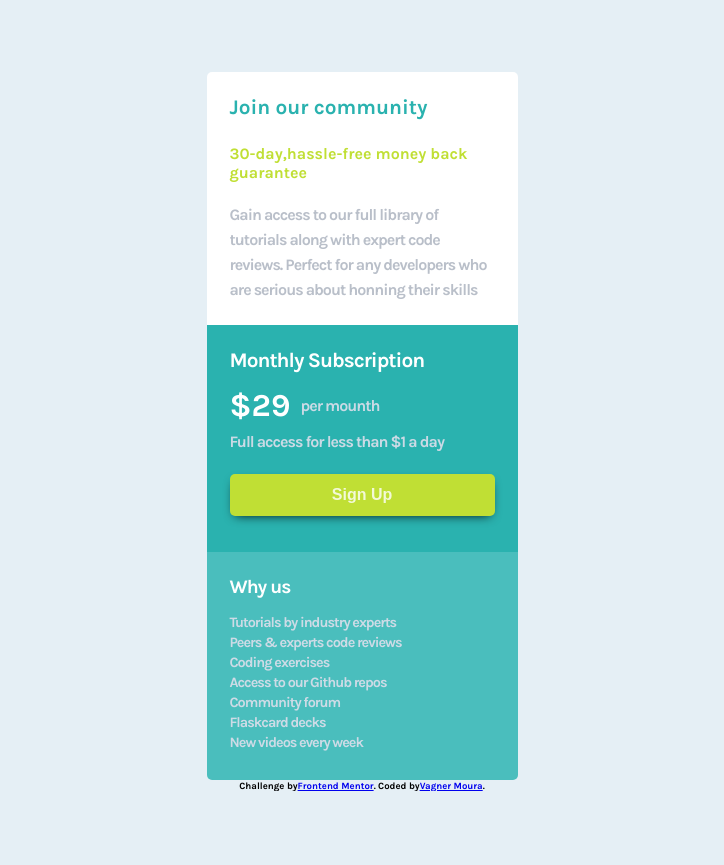
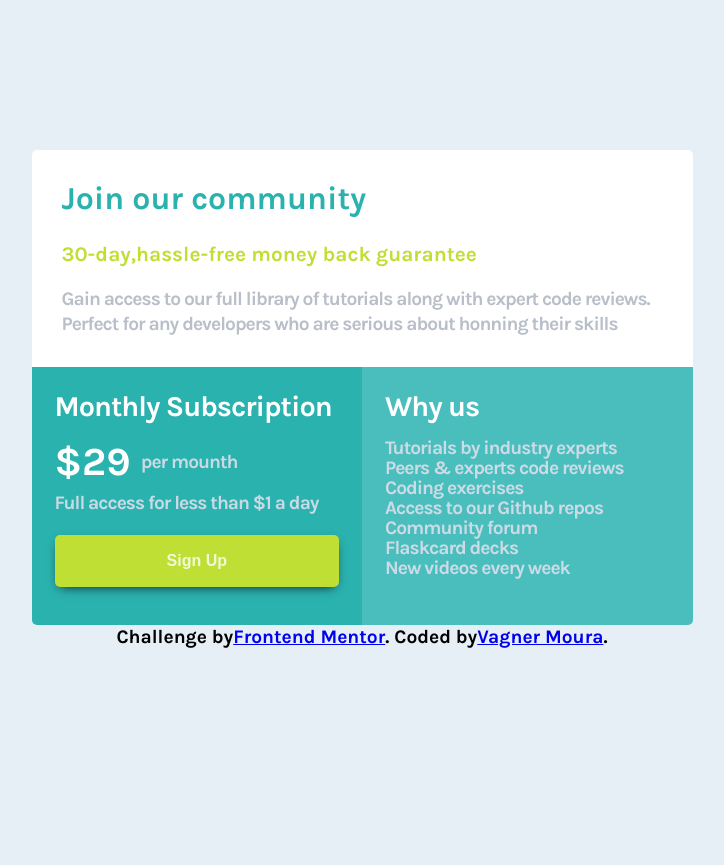
Before and after one commit to VagnerMouraMacedo/Single-price-grid-component-master, a plain HTML site: page index.html in a window 1280 px wide. Shown: the whole page, without its empty margins (278-1002 px from the left). After the commit the page ends 800 px from the top, so only its background shows below. Drawn offline with Linux system fonts and the light colour scheme.

Commit message:
Update 1.0

```diff
--- a/style.scss
+++ b/style.scss
@@ -124,14 +124,70 @@ body {
   }
   footer {
     width: 100%;
-    font-size: 0.6em;
+    font-size: 0.7em;
     display: flex;
     justify-content: center;
     color: black;
   }
 }
-// @media screen and (min-width: 744px) {
-//   .container {
-//     min-width: 661px;
-//   }
-// }
+@media screen and (min-width: 744px) {
+  html,
+  body {
+    width: 100%;
+    height: 100%;
+    display: flex;
+  }
+  .container {
+    min-width: 661px;
+    header {
+      height: 217px;
+      padding: 30px;
+      h3 {
+        font-size: 2em;
+      }
+      span {
+        font-size: 1.3em;
+      }
+      p {
+        font-size: 1.2em;
+      }
+    }
+    main {
+      height: 258px;
+      display: flex;
+      border-radius: 0px 0px 5px 5px;
+      overflow: hidden;
+      section {
+        height: 258px;
+        h3 {
+          font-size: 1.8em;
+        }
+        .price {
+          span {
+            font-size: 2.5em;
+          }
+        }
+        p {
+          font-size: 1.2em;
+        }
+        button {
+          padding: 17px;
+        }
+      }
+      article {
+        height: 258px;
+        border-radius: 0;
+        h3 {
+          font-size: 1.8em;
+        }
+        p {
+          font-size: 1.2em;
+        }
+      }
+    }
+    footer {
+      font-size: 1.2em;
+      height: 100%;
+    }
+  }
+}
```
Also changed, not shown: style.css, 1 other file.
